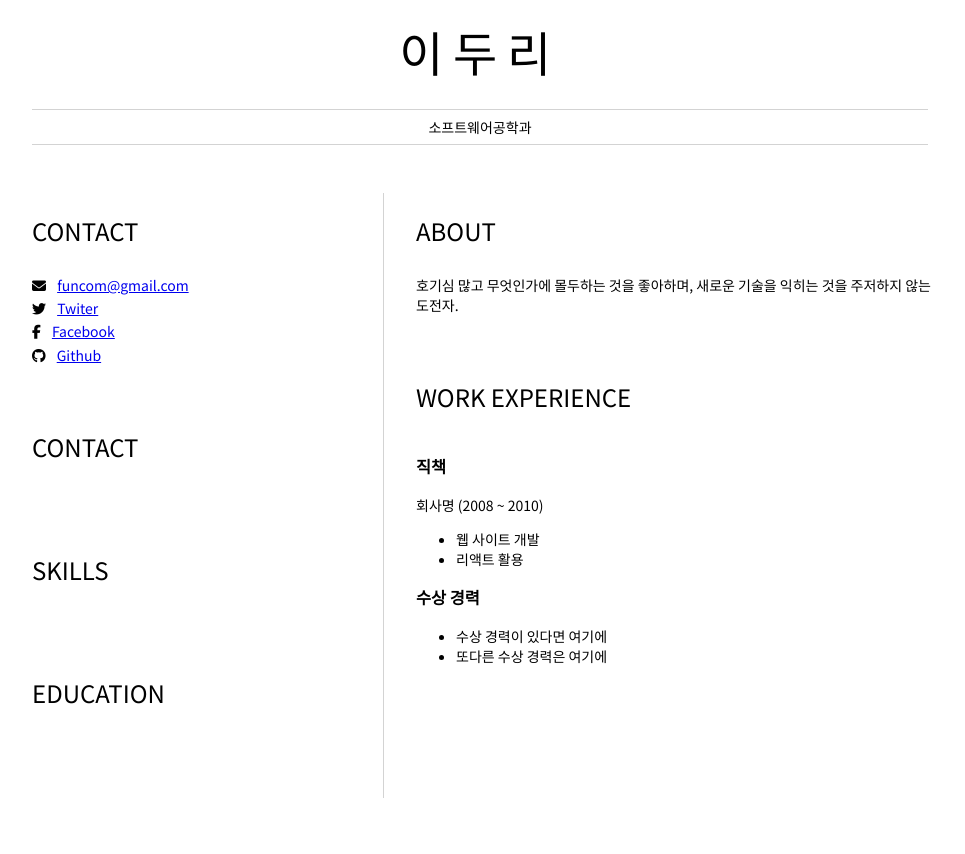
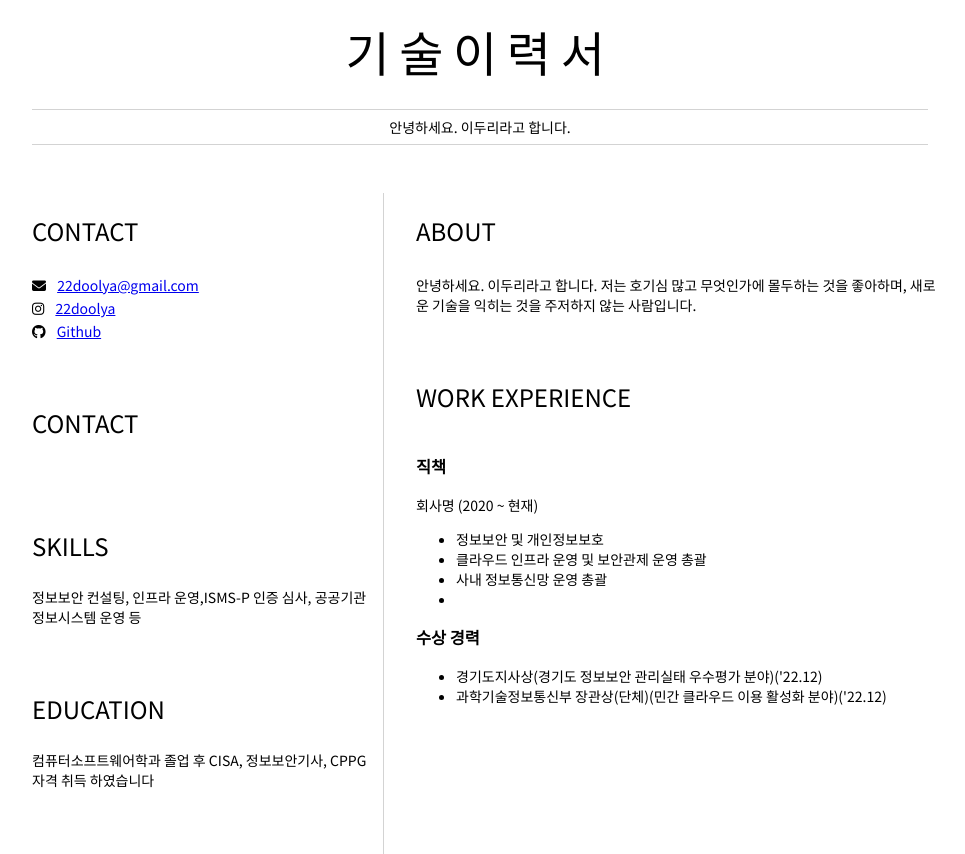
Before and after one commit to leeduri/resume, a plain HTML site: page index.html in a window 1280 px wide. Shown: the whole page, without its empty margins (160-1125 px from the left). Before the commit the page ends 800 px from the top, so only its background shows below. Drawn offline with Linux system fonts and the light colour scheme.

Commit message:
이력서 수정

```diff
--- a/index.html
+++ b/index.html
@@ -11,9 +11,9 @@
 <body>
     <header id="header">
         <!-- 이력서 헤더 : 이름과 타이틀 작성 -->
-        <h1>이두리</h1>
+        <h1>기술이력서</h1>
         <hr>
-        소프트웨어공학과
+        안녕하세요. 이두리라고 합니다.
         <hr>
       </header>
 
@@ -24,19 +24,16 @@
                 <!-- 소셜 미디어를 비롯한 연락처 정보 -->
                 <p>
                   <i class="fa fa-envelope" aria-hidden="true"></i>
-                  <a href="mailto:funcom@gmail.com">funcom@gmail.com</a>
+                  <a href="mailto:funcom@gmail.com">22doolya@gmail.com</a>
                 </p>
+
                 <p>
-                  <i class="fa fa-twitter" aria-hidden="true"></i>
-                  <a href="트위터 연결 주소">Twiter</a>
-                </p>
-                <p>
-                  <i class="fa fa-facebook" aria-hidden="true"></i>
-                  <a href="페이스북 연결 주소">Facebook</a>
+                    <i class="fa fa-instagram" aria-hidden="true"></i>
+                  <a href="인스타그램 연결 주소">22doolya</a>
                 </p>
                 <p>
                   <i class="fa fa-github" aria-hidden="true"></i>
-                  <a href="https://www.github.com/peacein">Github</a>
+                  <a href="https://www.github.com/leeduri">Github</a>
                 </p>
               </section>
             <section>
@@ -45,31 +42,34 @@
           </section>
           <section>
             <h2>SKILLS</h2>
-            <!-- 자신이 잘할 수 있는 분야 -->
+            정보보안 컨설팅, 인프라 운영,ISMS-P 인증 심사, 공공기관 정보시스템 운영 등
            </section>
            <section>
             <h2>EDUCATION</h2>
-            <!-- 학력 -->
+            컴퓨터소프트웨어학과 졸업 후
+            CISA, 정보보안기사, CPPG 자격 취득 하였습니다
           </section>
         </article>
         <article id="mainRight">
           <section> <h2>ABOUT</h2>
             <!-- 자기 소개 -->
-            <p>호기심 많고 무엇인가에 몰두하는 것을 좋아하며, 새로운 기술을 익히는 것을 주저하지 않는 도전자.</p>
+            <p> 안녕하세요. 이두리라고 합니다. 저는 호기심 많고 무엇인가에 몰두하는 것을 좋아하며, 새로운 기술을 익히는 것을 주저하지 않는 사람입니다.</p>
           </section>
           <section>
             <h2>WORK EXPERIENCE</h2>
             <!-- 경력 작성 -->
             <h3>직책</h3>
-            <p>회사명 (2008 ~ 2010)</p>
+            <p>회사명 (2020 ~ 현재)</p>
             <ul>
-              <li>웹 사이트 개발</li>
-              <li>리액트 활용</li>
+              <li>정보보안 및 개인정보보호</li>
+              <li>클라우드 인프라 운영 및 보안관제 운영 총괄</li>
+              <li>사내 정보통신망 운영 총괄</li>
+              <li></li>
             </ul>
             <h3>수상 경력</h3>
             <ul>
-              <li>수상 경력이 있다면 여기에</li>
-              <li>또다른 수상 경력은 여기에</li>
+              <li>경기도지사상(경기도 정보보안 관리실태 우수평가 분야)('22.12)</li>
+              <li>과학기술정보통신부 장관상(단체)(민간 클라우드 이용 활성화 분야)('22.12)</li>
             </ul>
           </section>
         </article>
```
